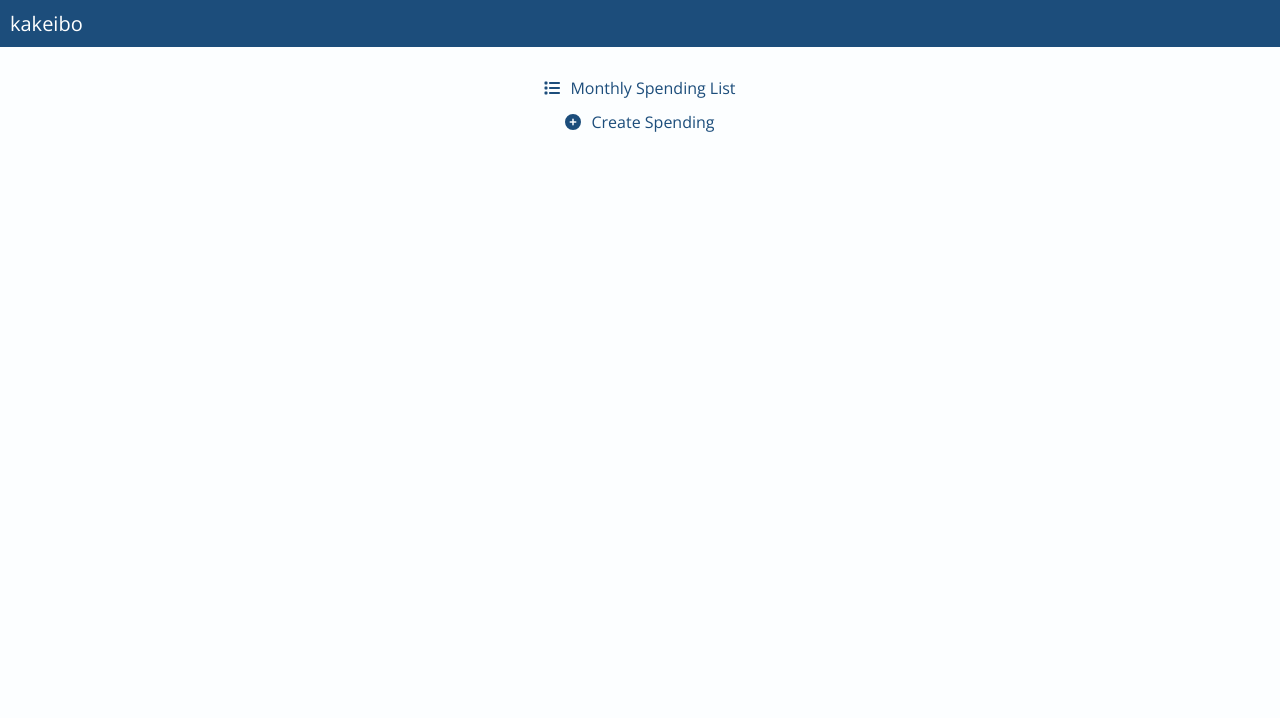
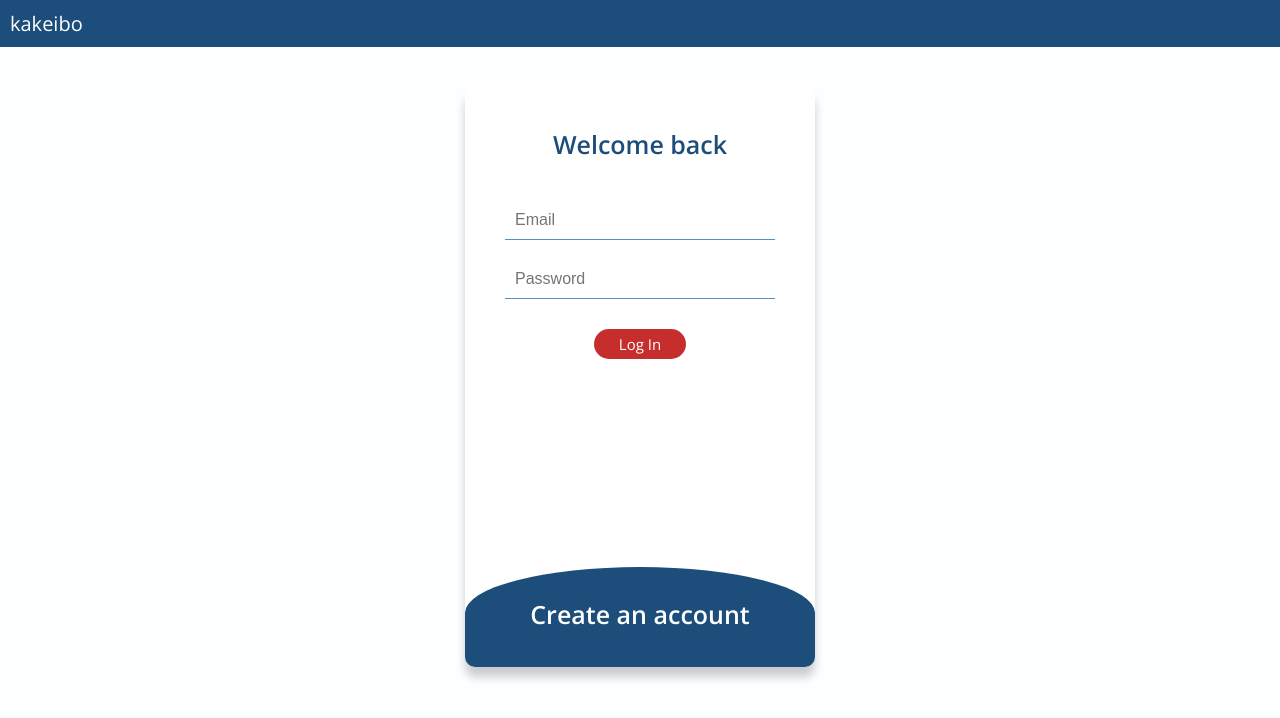
Before and after one commit to AyakaYasuda/kakeibo, a React (Create React App) app in the folder client/: page /auth in a window 1280 px wide. Before the commit this address led to /my-page. Shown: the top 718 px of the page. Built offline with nearby package versions, Linux system fonts and the light colour scheme; sample sign-in values are in the browser's storage.

Commit message:
added logout handler to header

```diff
--- a/client/src/App.js
+++ b/client/src/App.js
@@ -1,14 +1,17 @@
 import { Fragment } from 'react';
+import { BrowserRouter } from 'react-router-dom';
 import Header from './components/UI/Header';
 import Router from './Router';
 
 const App = () => {
   return (
     <Fragment>
-      <Header />
-      <main>
-        <Router />
-      </main>
+      <BrowserRouter>
+        <Header />
+        <main>
+          <Router />
+        </main>
+      </BrowserRouter>
     </Fragment>
   );
 };
--- a/client/src/Router.js
+++ b/client/src/Router.js
@@ -1,7 +1,8 @@
-import React, { useEffect } from 'react';
-import { BrowserRouter, Routes, Route, Navigate } from 'react-router-dom';
+import React, { useEffect, useState } from 'react';
+import { Routes, Route, Navigate } from 'react-router-dom';
+import { useSelector } from 'react-redux';
 import { useDispatch } from 'react-redux';
-import { login, logout } from './reducks/users/operations';
+import { autoLogin, logout } from './reducks/users/operations';
 
 import MyPage from './pages/MyPage';
 import Auth from './pages/Auth';
@@ -11,58 +12,64 @@ import SpendingEdit from './pages/SpendingEdit';
 
 const Router = () => {
   const dispatch = useDispatch();
+  const [token, setToken] = useState();
+  const [userId, setUserId] = useState();
+  const [expiration, setExpiration] = useState();
+  const isLoggedIn = useSelector((state) => state.users.isLoggedIn);
   const storedData = JSON.parse(localStorage.getItem('userData'));
-  const token = storedData?.token;
-  const expiration = storedData?.expiration;
-  console.log(token, expiration);
+
+  useEffect(() => {
+    if (storedData) {
+      setToken(storedData.token);
+      setUserId(storedData.uid);
+      setExpiration(storedData.expiration);
+    } else {
+      setToken(null);
+      setUserId(null);
+      setExpiration(null);
+    }
+  }, [storedData]);
 
   // auto login
   useEffect(() => {
-    if (token && new Date(storedData.expiration) > new Date()) {
-      // FIXME: fetch user data by user id then create userState
-      const userState = {
-        email: storedData.email,
-        password: storedData.password,
-      };
-      console.log(userState);
-      console.log('auto login running');
-      dispatch(login(userState, new Date(expiration)));
+    if (token && new Date(expiration) > new Date()) {
+      dispatch(autoLogin(userId, new Date(expiration)));
     }
-  }, [storedData, dispatch]);
+  }, [token, expiration, userId, dispatch]);
 
   // auto logout
-  let logoutTimer;
   useEffect(() => {
+    let logoutTimer;
     if ((token, expiration)) {
       const remainingTime = new Date(expiration) - new Date().getTime();
 
-      logoutTimer = setTimeout(dispatch(logout()), remainingTime);
+      logoutTimer = setTimeout(() => dispatch(logout()), remainingTime);
     } else {
       clearTimeout(logoutTimer);
     }
   }, [token, expiration, dispatch]);
 
   let routes;
-  if (token) {
+  if (isLoggedIn) {
     routes = (
-      <Routes>
+      <>
         <Route exact path="/my-page" element={<MyPage />} />
         <Route exact path="/spending/new" element={<NewSpending />} />
         <Route exact path="/spending/edit/:id" element={<SpendingEdit />} />
         <Route exact path="/spending" element={<MonthlySpendingList />} />
         <Route exact path="*" element={<Navigate to="/my-page" replace />} />
-      </Routes>
+      </>
     );
   } else {
     routes = (
-      <Routes>
+      <>
         <Route exact path="/auth" element={<Auth />} />
         <Route exact path="*" element={<Navigate to="/auth" replace />} />
-      </Routes>
+      </>
     );
   }
 
-  return <BrowserRouter>{routes}</BrowserRouter>;
+  return <Routes>{routes}</Routes>;
 };
 
 export default Router;
--- a/client/src/components/UI/Header.js
+++ b/client/src/components/UI/Header.js
@@ -1,5 +1,6 @@
 import React from 'react';
 import { useDispatch, useSelector } from 'react-redux';
+import { useNavigate } from 'react-router-dom';
 import { logout } from '../../reducks/users/operations';
 
 import Button from './Button';
@@ -7,12 +8,12 @@ import classes from './Header.module.scss';
 
 const Header = () => {
   const dispatch = useDispatch();
+  const navigate = useNavigate();
   const isLoggedIn = useSelector((state) => state.users.isLoggedIn);
-  console.log('isLoggedIn', isLoggedIn);
 
   const logoutHandler = () => {
-    console.log('logout');
     dispatch(logout());
+    navigate('/');
   };
 
   return (
--- a/client/src/pages/Auth.js
+++ b/client/src/pages/Auth.js
@@ -68,7 +68,7 @@ const Auth = () => {
       email: data.email,
       password: data.password,
     };
-    dispatch(login(userState, null));
+    dispatch(login(userState));
     loginFormReset();
     navigate('/my-page');
   };
--- a/client/src/reducks/users/operations.js
+++ b/client/src/reducks/users/operations.js
@@ -57,6 +57,33 @@ export const login = (userState, expirationDate) => {
   };
 };
 
+export const autoLogin = (userId, expirationDate) => {
+  return async (dispatch) => {
+    await axios
+      .get(`${process.env.REACT_APP_BACKEND_API}/users/${userId}`)
+      .then((response) => {
+        const { userId, username, email, password, token } = response.data.user;
+
+        dispatch(
+          loginAction(
+            {
+              isLoggedIn: true,
+              uid: userId,
+              username: username,
+              email: email,
+              password: password,
+              token: token,
+            },
+            expirationDate
+          )
+        );
+      })
+      .catch((err) => {
+        console.log(err);
+      });
+  };
+};
+
 export const logout = () => {
   return async (dispatch) => {
     dispatch(
```
Also changed, not shown: 2 other files (tests, documents, lock files or other folders).
